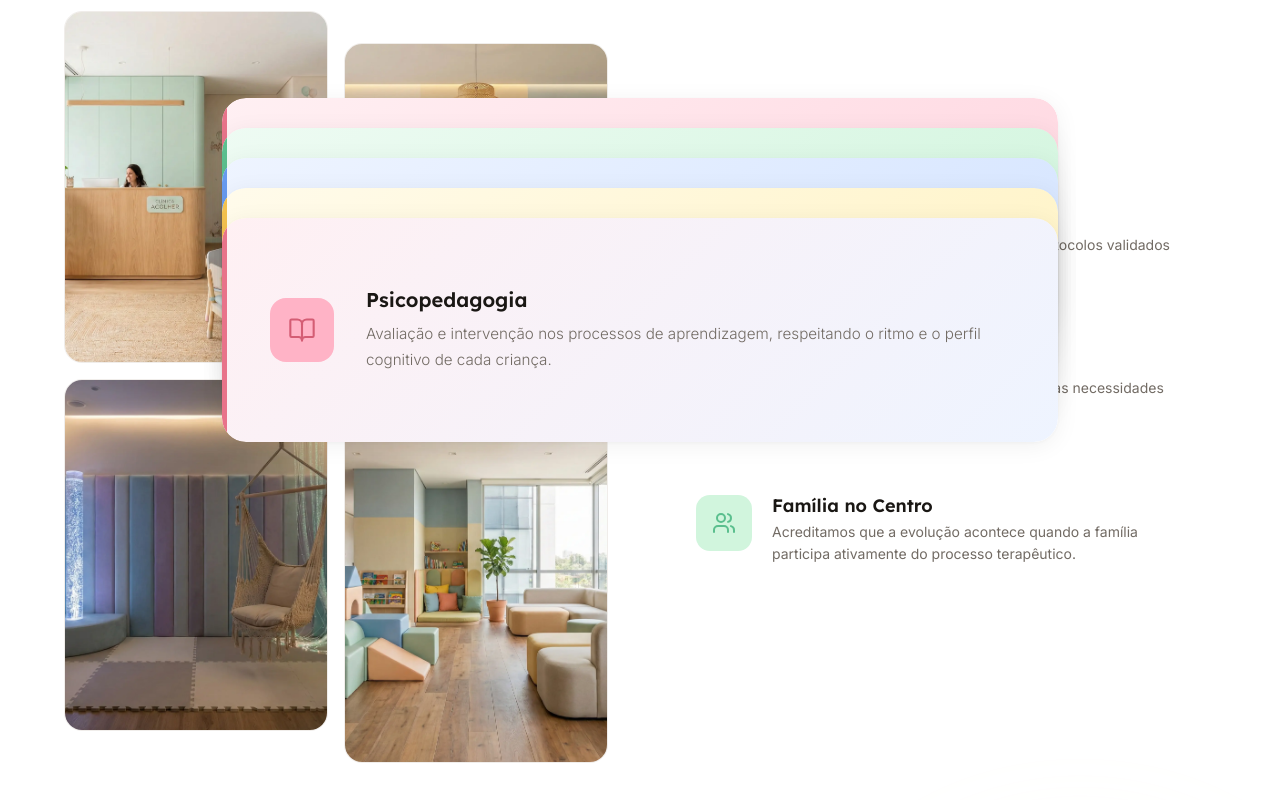
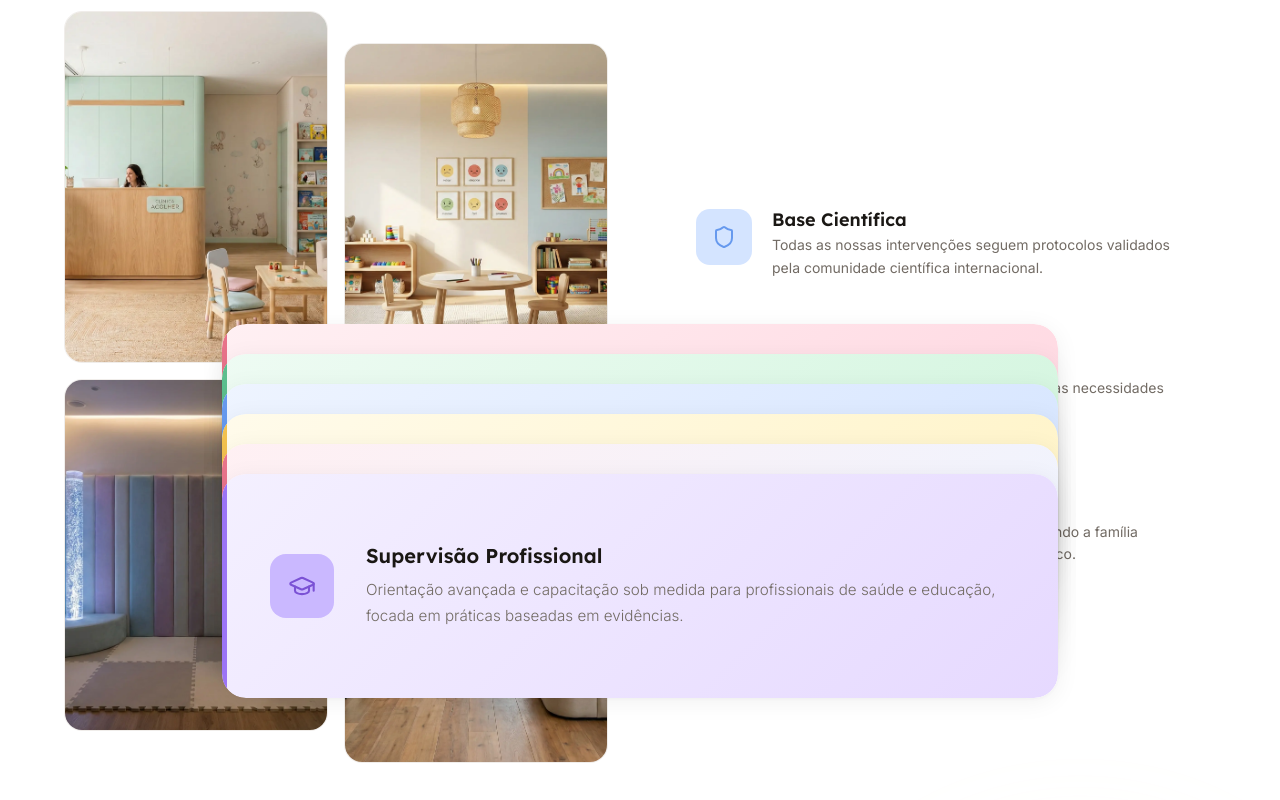
Before and after one commit to fast-dev-digital/abah-projeto-web, a React (Vite) app: page / in a window 1280 px wide. Shown: the part 1347-2147 px from the top of the page. Built offline with nearby package versions, Linux system fonts and the light colour scheme.

Commit message:
feat: adiciona modalidade de Supervisão Profissional e otimizações em carregamento de imagens

```diff
--- a/src/components/Services.tsx
+++ b/src/components/Services.tsx
@@ -1,4 +1,4 @@
-import { MessageCircle, Brain, Activity, Hand, BookOpen } from 'lucide-react'
+import { MessageCircle, Brain, Activity, Hand, BookOpen, GraduationCap } from 'lucide-react'
 import ScrollStack, { ScrollStackItem } from '@/components/ScrollStack'
 
 const services = [
@@ -51,6 +51,17 @@ const services = [
     iconBg: '#FFB3C6',
     iconColor: '#D45D74',
     accentColor: '#E8738A',
+  },
+  {
+    icon: GraduationCap,
+    title: 'Supervisão Profissional',
+    description:
+      'Orientação avançada e capacitação sob medida para profissionais de saúde e educação, focada em práticas baseadas em evidências.',
+    // Let's use a subtle sophisticated Purple color for Professionals to distinguish from kids
+    gradient: 'linear-gradient(135deg, #F4F0FF 0%, #E6D9FF 100%)',
+    iconBg: '#CAB8FF',
+    iconColor: '#7B52D5',
+    accentColor: '#9B74F6',
   },
 ]
 
```
